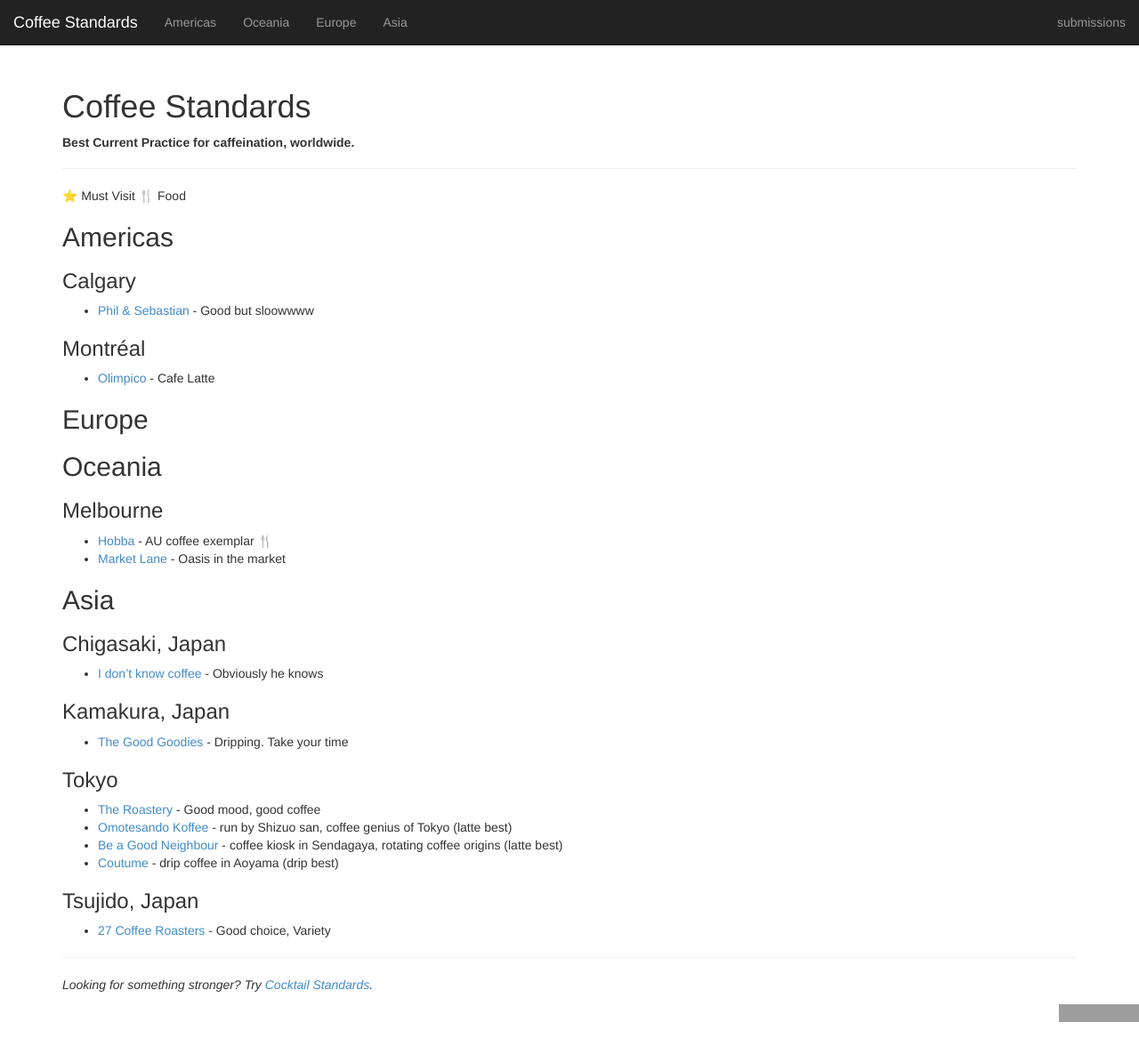
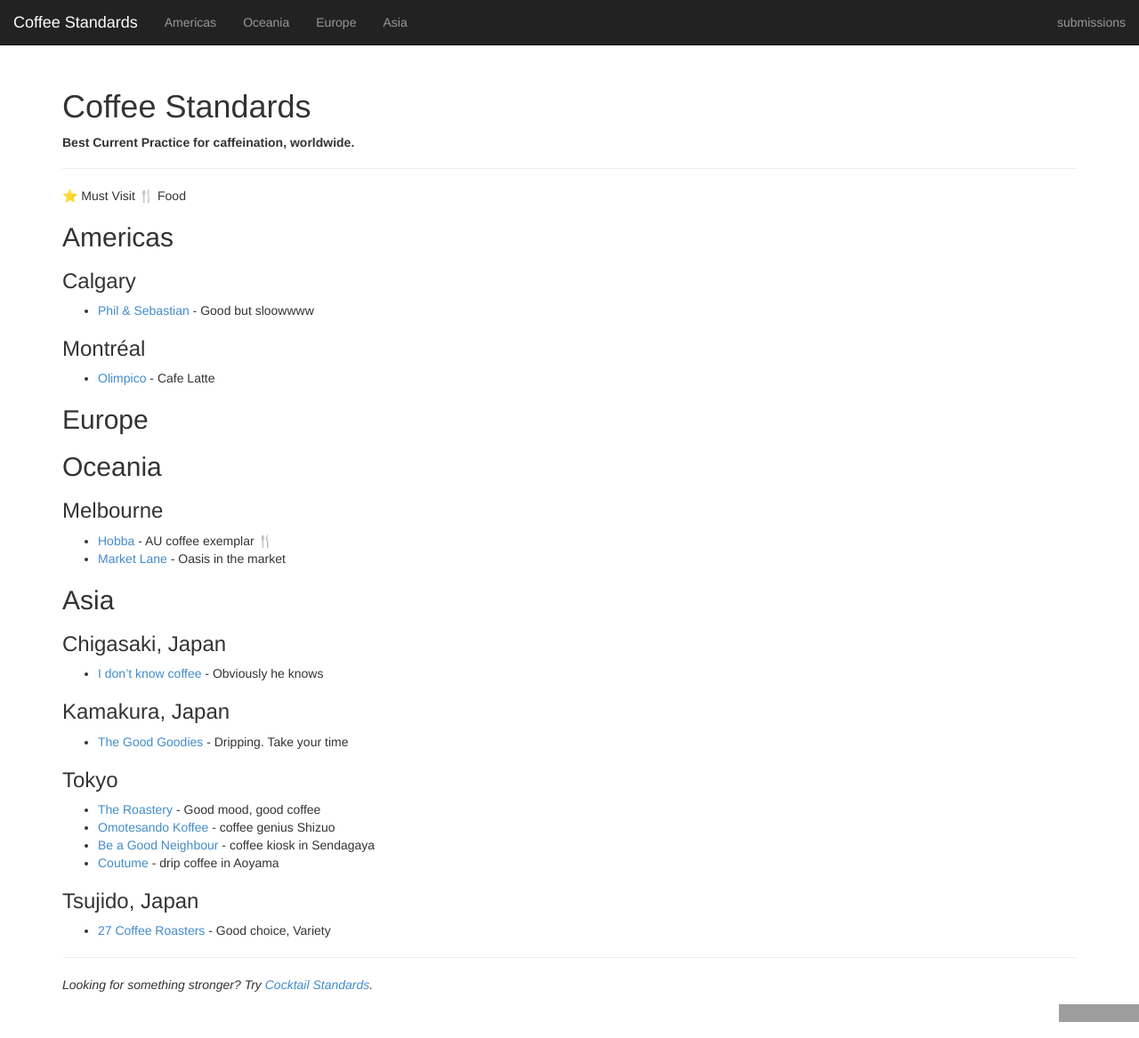
Before and after one commit to nrooney/coffeestandards.github.io, a Jekyll site: the page built from index.md, in a window 1280 px wide and 1167 px high. Shown: the whole window at 89% size. Built offline with Jekyll 4.4.1, drawn with Linux system fonts in a browser that asks for light colours; grey boxes are pictures that could not be loaded.

Commit message:
Update index.md

```diff
--- a/index.md
+++ b/index.md
@@ -44,9 +44,9 @@ show_nav: true
 
 ### Tokyo
 * [The Roastery](http://www.tyharborbrewing.co.jp/jp/roastery/) - Good mood, good coffee
-* [Omotesando Koffee](http://ooo-koffee.com/index_omotesando.html) - run by Shizuo san, coffee genius of Tokyo (latte best)
-* [Be a Good Neighbour](http://beagoodneighbor.net/) - coffee kiosk in Sendagaya, rotating coffee origins (latte best)
-* [Coutume](http://coutume.jp/) - drip coffee in Aoyama (drip best)
+* [Omotesando Koffee](http://ooo-koffee.com/index_omotesando.html) - coffee genius Shizuo
+* [Be a Good Neighbour](http://beagoodneighbor.net/) - coffee kiosk in Sendagaya
+* [Coutume](http://coutume.jp/) - drip coffee in Aoyama
 
 ### Tsujido, Japan
 * [27 Coffee Roasters](http://27coffee.jp/) - Good choice, Variety
```
